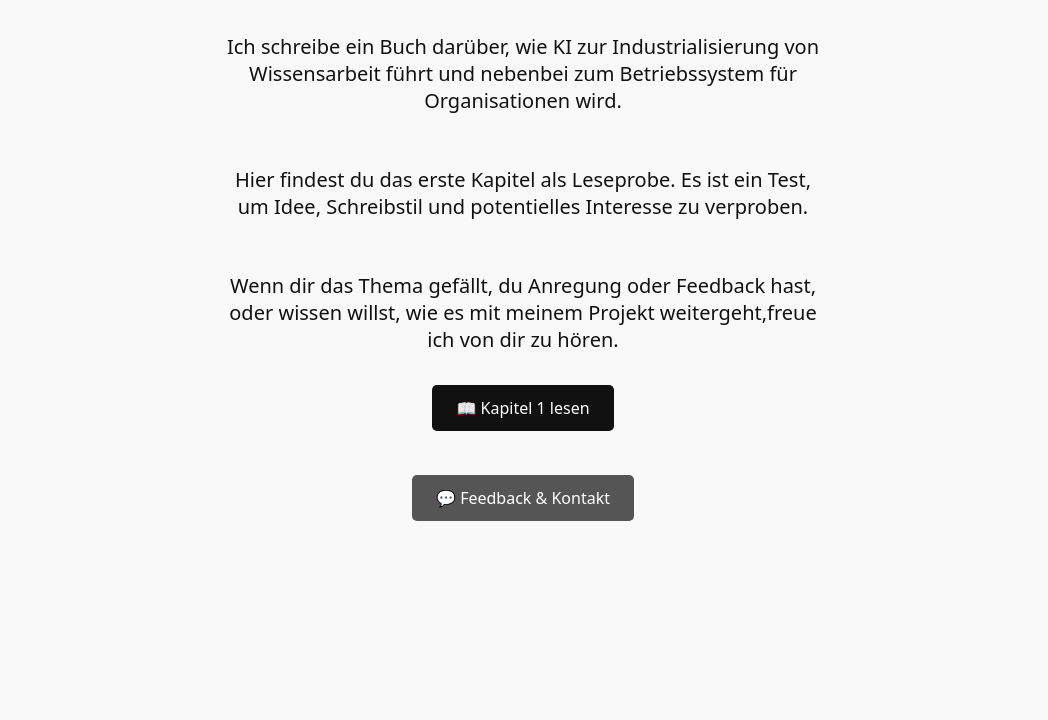
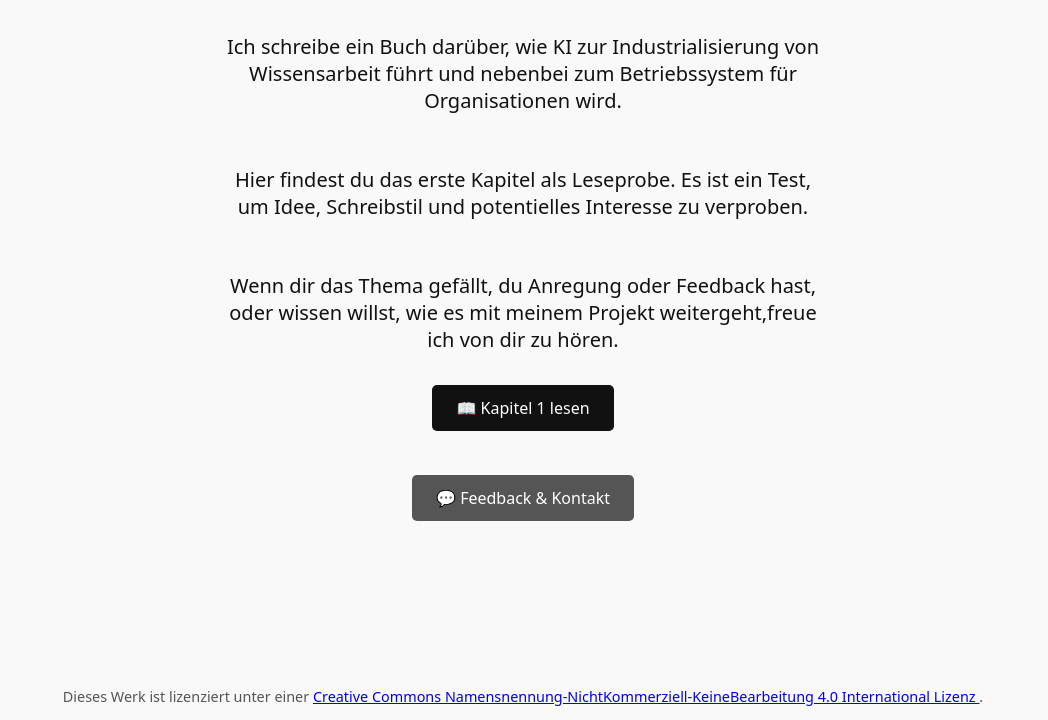
Before and after one commit to cprerovsky/bookproject, a plain HTML site: page index.html in a window 1280 px wide. Shown: the part 225-945 px from the top of the page, without its empty margins (117-1165 px from the left). Before the commit the page ends 864 px from the top, so only its background shows below. Drawn offline with Linux system fonts and the light colour scheme.

Commit message:
added footer

```diff
--- a/index.html
+++ b/index.html
@@ -60,5 +60,14 @@
     <br><br>
     <a href="https://forms.gle/btkAJz63oLRgduWP7" class="button" style="background:#555">💬 Feedback & Kontakt</a>
   </section>
+  <footer style="margin-top: 3rem; text-align: center; font-size: 0.9rem; color: #555;">
+  <p>
+    Dieses Werk ist lizenziert unter einer
+    <a href="https://creativecommons.org/licenses/by-nc-nd/4.0/" target="_blank" rel="noopener noreferrer">
+      Creative Commons Namensnennung-NichtKommerziell-KeineBearbeitung 4.0 International Lizenz
+    </a>.
+  </p>
+</footer>
+
 </body>
 </html>
```
Also changed, not shown: kapitel1.html (+9 -0 lines).
